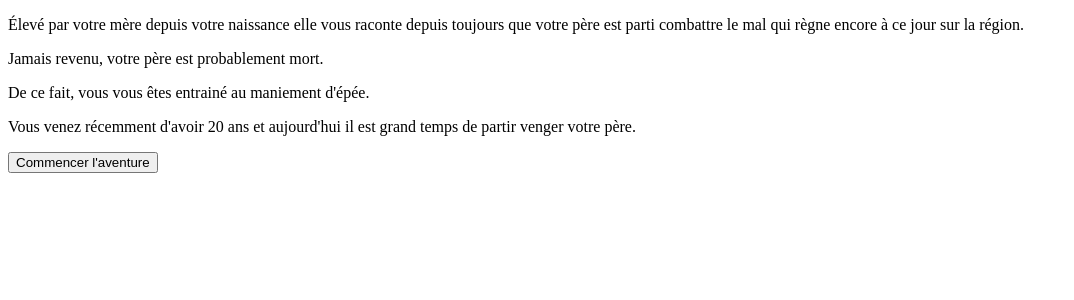
After one commit to Kara-tatouille/Aventure-of-heroes, a PHP site: page /start.php in a window 1280 px wide. The commit adds this page. Shown: the top 300 px of the page, without its empty margins (0-1074 px from the left). Run offline with PHP 8.4, Linux system fonts and the light colour scheme.

Commit message:
first commit

```diff
--- a/controllers/add.php
+++ b/controllers/add.php
@@ -6,7 +6,6 @@ $health = 100;
 $attack = 10;
 $xp = 0;
 
-
         $pdo = new PDO('mysql:host=localhost; dbname=RogueLike; charset=utf8', 'root', '0000');
         $stmt = $pdo->prepare('INSERT INTO users (name, health, attack, xp) VALUES (:name, :health, :attack, :xp)');
         $stmt->bindParam(':name', $_SESSION['name']);
@@ -14,7 +13,6 @@ $stmt->bindParam(':health', $health);
         $stmt->bindParam(':attack', $attack);
         $stmt->bindParam(':xp', $xp);
 
-
         $stmt->execute();
 
         header('Location: /register.php');
--- /dev/null
+++ b/css/style.css
@@ -0,0 +1,3 @@
+.noDisplay {
+    display: none;
+}
--- /dev/null
+++ b/start.php
@@ -0,0 +1,232 @@
+<!DOCTYPE html>
+<html lang="fr">
+<head>
+    <meta charset="UTF-8">
+    <title>Jeu</title>
+    <link rel="stylesheet" href="css/style.css">
+</head>
+<body>
+<main>
+    <section>
+        <div class="skills">
+            <div class="health"></div>
+            <div class="attack"></div>
+            <div class="xp"></div>
+        </div>
+        <div id="test">
+            <div id="intro">
+<!-- Intro -->
+                <p>Élevé par votre mère depuis votre naissance elle vous raconte depuis toujours que votre père est parti combattre le mal qui règne encore à ce jour sur la région.</p>
+                <p> Jamais revenu, votre père est probablement mort.</p>
+                <p>De ce fait, vous vous êtes entrainé au maniement d'épée.</p>
+                <p>Vous venez récemment d'avoir 20 ans et aujourd'hui il est grand temps de partir venger votre père.</p>
+
+                <button id="btnStart">Commencer l'aventure</button>
+            </div>
+
+            <div id="tavern"class="noDisplay">
+                <p>Votre aventure commence à la taverne du Géant endormi.</p>
+
+                <button id="btnForest">Foret</button>
+                <button id="btnPlain">Plaine</button>
+            </div>
+
+            <div id="forest" class="noDisplay">
+                <!-- Foret -->
+                <div>
+                    <p>-------------</p>
+                    <p>Vous arrivez dans la forêt de Shlipak.</p>
+                    <p>-------------</p>
+                    <p>Aux sorties du village, vous entrez dans la forêt de Shlipak mais des bandits ont entendu votre conversation avec le vieil homme de la taverne et se sont tapis dans la forêt afin de vous tendre une embuscade.</p>
+                    <p>------------</p>
+                    <p>Phase de combat</p>
+                    <p>------------</p>
+                    <button id="fight">Combattre !</button>
+
+                </div>
+                <div class="noDisplay">
+                    <p>Vaincu, le corps des bandits sont allongés sur le sol. Vous inspectez scrupuleusement la forêt et remarquez une pancarte qui vous indique le port de Carmin-sur-Mer. Aussi, un rouleau semble depasser d'un des sacs des bandits cela semble ressembl à une carte.</p>
+                    <p>-------------</p>
+                    <p>Phase de choix</p>
+                    <p>-------------</p>
+
+                    <button id="btnCaveFromForest">Suivre la carte</button>
+                    <button id="btnHarborFromForest">Port de Carmin-sur-Mer</button>
+                </div>
+            </div>
+
+            <div id="plains" class="noDisplay">
+                <!-- Plaine -->
+                <p>-------------</p>
+                <p>Vous arrivez dans les plaines de Cania.</p>
+                <p>-------------</p>
+                <p>Peut après êtres sortie du village vous vous faite attaquer par des loups.</p>
+                <p>------------</p>
+                <p>Phase de combat</p>
+                <p>------------</p>
+                <p>Après ce combat durement reussi contre des loups exceptionnellement BALEZES, vous prenez le temps d'inspecter les environs et vous remarquez une pancarte qui vous indique la direction du port de Carmin-sur-Mer. Mais vous distinguez non loin de vous un interstice entre deux rochers.</p>
+                <p>-------------</p>
+                <p>Phase de choix</p>
+                <p>-------------</p>
+
+                <button id="btnCaveFromPlains">Interstice entre deux rochers</button>
+                <button id="btnHarborFromPlains">Port de Carmin-sur-mer</button>
+            </div>
+
+            <div id="cave" class="noDisplay">
+                <!-- Passage Secret -->
+                <p>-------------</p>
+                <p>Vous arrivez au Tram des profondeurs.</p>
+                <p>-------------</p>
+                <p>Vous avez reussi à trouver l'entrée d'un ancien reseau de Tram construit par des gnomes il y a fort longtemp. Aujourd'hui, seule des gobelins malagauches vivent dans ces souterrain. Dailleurs, ils vous attaque!!</p>
+                <p>------------</p>
+                <p>Phase de combat</p>
+                <p>------------</p>
+                <p>Vous avez terrassé cet incroyable petite horde de gobelins mais vous sentez que quelque chose d'incroyablement plus puissant vous épis, tapie dans l'ombre. Vous continuez votre chemin jusqu'à un endroit où il se divise en deux, mais à ce même emplacement vous apercevez une menace beaucoup plus grande. Le Roi des Gobelins bloque le passage et il a une otage. Il vous défie! S'il gagne vous devenez son esclave. Mais si vous gagnez, vous liberez l'otage et aurait la possibilité de passer.</p>
+                <p>-------------</p>
+                <p>Phase de combat</p>
+                <p>-------------</p>
+                <p>Vous avez défait le Roi des Gobelins. L'otage est libre ! Elle vous est grandement reconnaissante. Pour vous remercier, elle vous laisse pratiquer le GitPull/GitPush avec elle.</p>
+
+                <p>Ceci fait, vous reprenez votre aventure. Deux chemin se sépare, leur destination est gravée sur les parois.</p>
+                <p>-----------------</p>
+                <p>Phase de choix</p>
+                <p>-----------------</p>
+
+                <button id="btnJungleFromCave">La jungle</button>
+                <button id="btnSwampFromCave">Le marais</button>
+            </div>
+
+            <div id="harbor" class="noDisplay">
+                <!-- Port -->
+                <p>-------------</p>
+                <p>Vous arrivez au port de Carmin-sur-Mer.</p>
+                <p>-------------</p>
+                <p>En arrivant sur la place centrale du port, vous remarquez une serveuse qui vous aguiche au loin mais des marins fort bourrés s'en prennent à vous.</p>
+                <p>------------</p>
+                <p>Phase de combat</p>
+                <p>------------</p>
+                <p>Vous avez calmé les marins et leur avez permis de désaouler quelque peu. L'un d'eux vient même s'excuser et vous offre une potion et repart dépiter. Cependant vous avez toujours besoin d'informations sur le chemin à prendre pour aller terrasser le mal. La serveuse continue de vous aguicher au loin, vous décidez donc d'aller l'interroger.</p>
+
+                <p>Vous arrivez devant elle et vous lui présenter toutes vos salutations les plus distinguées. vus lui demander par la suite la marche à suivre pour se rendre au domaine du mal qui règne sur la région. elle vous dit qu'elle ne vous répondra qu'en échange d'un service de votre part.</p>
+                <p>-------------</p>
+                <p>Vous acceptez</p>
+                <p>-------------</p>
+                <p>Son mari est partie naviguer depuis de long mois et elle vous demande de pratiquer les "include" avec elle.</p>
+                <p>------------</p>
+                <p>vous vous attletez à la tache</p>
+                <p>-----------</p>
+                <p>Après ce moment fort mais agréable, elle vous indique que le bateau s'en va sous peu vers le marais ou la jungle et qu'elle peut influencer la destination auprès des marins, pour vous. Vous acceptez et courrez-vous cacher dans l'un des coffres du bateau.</p>
+                <p>-----------------</p>
+                <p>Phase de choix</p>
+                <p>-----------------</p>
+                <p>Les marins vous ont trouvé, certain vous reconaisse et explique à leurs capitaines que vous les avez tabassé dans le port. Il s'énerve et vous agresse.</p>
+                <p>---------------</p>
+                <p>Phase de combat</p>
+                <p>---------------</p>
+                <p>Vous avez résigné les marins à vous conduire à bon port mais ils trouvent que vous les utilisez bon gré, mal gré, pour arriver sur la fin.</p>
+
+                <button id="btnJungleFromHarbor">S'arrimer à la jungle</button>
+                <button id="btnSwampFromHarbor">S'arrimer au marais</button>
+            </div>
+
+            <div id="jungle" class="noDisplay">
+                <!-- Jungle -->
+                <p>-------------</p>
+                <p>Vous arrivez dans la jungle de Mirkwood.</p>
+                <p>-------------</p>
+                <p>Vous entrez dans la jungle et remarquez au loin votre objectif. Le château du mal qui règne sur la région dépasse de la jungle de par sa grandeur, ce qui vous indique la direction à prendre. À ce moment précis des araignées vous attaque.</p>
+
+                <p>------------</p>
+                <p>Phase de combat</p>
+                <p>------------</p>
+
+                <p>Dans le combat, vous vous enfoncez dans la jungle par indavertance, vous vous rendez compte que cous êtes devant la tanière d'une immense Guivre. Peut à peut elle sort de sa tanière et vous fixe du regard. C'est ainsi que débute un intense battle de regard.</p>
+                <p>Mais vous perdez patience, vous n'avez pas de temps à perdre et vous chargez la Guivre.</p>
+
+                <p>-------------</p>
+                <p>Phase de combat</p>
+                <p>-------------</p>
+
+                <p>Bien joué! Vous avez peut-être perdu le battle de regard mais elle y a perdu la vie.</p>
+                <p>Ceci fait, vous remorquez après ce dur combat que les portes du château se trouvent devant non loin de vous.</p>
+
+                <p>-----------------</p>
+                <p>Phase de choix</p>
+                <p>-----------------</p>
+
+                <button id="btnCastleFromJungle">Continuer vers le château</button>
+            </div>
+
+            <div id="swamp" class="noDisplay">
+                <!-- Marais -->
+                <p>-------------</p>
+                <p>Vous arrivez dans le marais de Tabanta.</p>
+                <p>-------------</p>
+                <p>Vous êtes arrivé dans les marais où pullulent divers serpents et moustiques.</p>
+                <p>La mort et la maladie vous guette à chaque recoin. Vous sentez que votre objectif est proche.</p>
+                <p>Vous aprecevez au loin le château du mal qui règne sur le royaume. Mais pendant que vous êtes dans vos pensées, des tréants en ont profité pour vous encercler et vous attaque.</p>
+
+                <p>------------</p>
+                <p>Phase de combat</p>
+                <p>------------</p>
+
+
+                <p>Vous récupérez votre souffle et reprenez votre incursion dans ce marais en direction du château.</p>
+                <p>À l'aide de votre épée, vous tailladez lianes et liaires, découpez herbes et serpents afin de vous frayer un chemin dans ses eaux épaisses et visqueuses.</p>
+                <p>Cependant vous apercevez un arbre qui vous paraît plus robuste que les autres. Au fûr et à mesure que vous vous rapprochez de lui, le temps semble se dégrader, la luminosité s'assombrit.</p>
+                <p>Maintenant que vous êtes au pied de l'arbre, une aura sombre se dégage de lui, il se tient devant vous et se lève, c'est un Tréans Maléfique, il vous attaque!</p>
+
+                <p>-------------</p>
+                <p>Phase de combat</p>
+                <p>-------------</p>
+
+                <p>Vous avez triomphé du Tréant Maléfique et vous vous rendez compte que vous êtes aux portes du château.</p>
+
+                <p>-----------------</p>
+                <p>Phase de choix</p>
+                <p>-----------------</p>
+
+                <button id="btnCastleFromSwamp">Continuer vers le château</button>
+            </div>
+
+            <div id="castle" class="noDisplay">
+                <!-- château -->
+                <p>-------------</p>
+                <p>Vous arrivez au château Vania.</p>
+                <p>-------------</p>
+                <p>Vous vous tenez dans l'enceinte du château, un homme en armure se tient devant vous, il vous faut que peu de temps pour comprendre que ça y est, vous êtes devant lui.</p>
+                <p>Vous vous apprêtez à charger, vous avez la main posé sur le manche de votre épée à votre ceinture, mais au moment d'engager le combat, il vous demande pourquoi vous êtes là.
+                <p>Vous lui expliquez qu'il y a 20 ans, votre père est parti le combattre et qu'il n'est jamais revenu.</p>
+                <p>Pendant 20 longues années, vous vous êtes entrainé, vous avez même appri le Klingon.</p>
+                <p>Et maintenant vous vous sentez prêt à le venger.</p>
+                <p>A peine fini votre monologue interminable, que vous avez engagez le combat.</p>
+                <p> Tata yoyo !</p>
+
+
+
+                <p>------------</p>
+                <p>Phase de combat</p>
+                <p>------------</p>
+
+
+                <p>Ce fut un combat violent. vous avez donné des coups terribles, mais n'en avez pas reçu de moins pire.</p>
+                <p>Cependant, il n'est pas tout à fait mort, même si cela ne saurait tarder.</p>
+                <p>Dans un dernier long soupir, il vous adresse ce dernier monologue: "Il y a 20 ans, un homme est bien venue en ces lieux. Mais il a terrassé le mal qui y régnait.</p>
+                <p>Cependant, ce mal cache un terrible secret. Il commande à des armées de mort-vivant.</p>
+                <p>Mais une fois sans chef, cette armée se retrouve à envahir la région et s'attaquer aux innoncents et c'est pour cela qu'il y à 20 ans, apres avoir vaincu le mal, j'ai dû prendre sa place afin de réguler ces armées. Et c'est pour celà, qu'aujourd'hui, il t'incombre à toi aussi de prendre ma place,</p>
+                <p>Mon fils...</p>
+
+
+                <p>-----------------</p>
+                <p>Vous devenez le Roi-Sorcier</p>
+                <p>-----------------</p>
+            </div>
+
+        </div>
+    </section>
+</main>
+
+<script src="./js/script.js"></script>
+</body>
+</html>
```
Also changed, not shown: js/script.js (added, +106 -0 lines), register.php (+7 -6 lines), 2 other files. Lines whose indentation alone changed are shown as unchanged.
